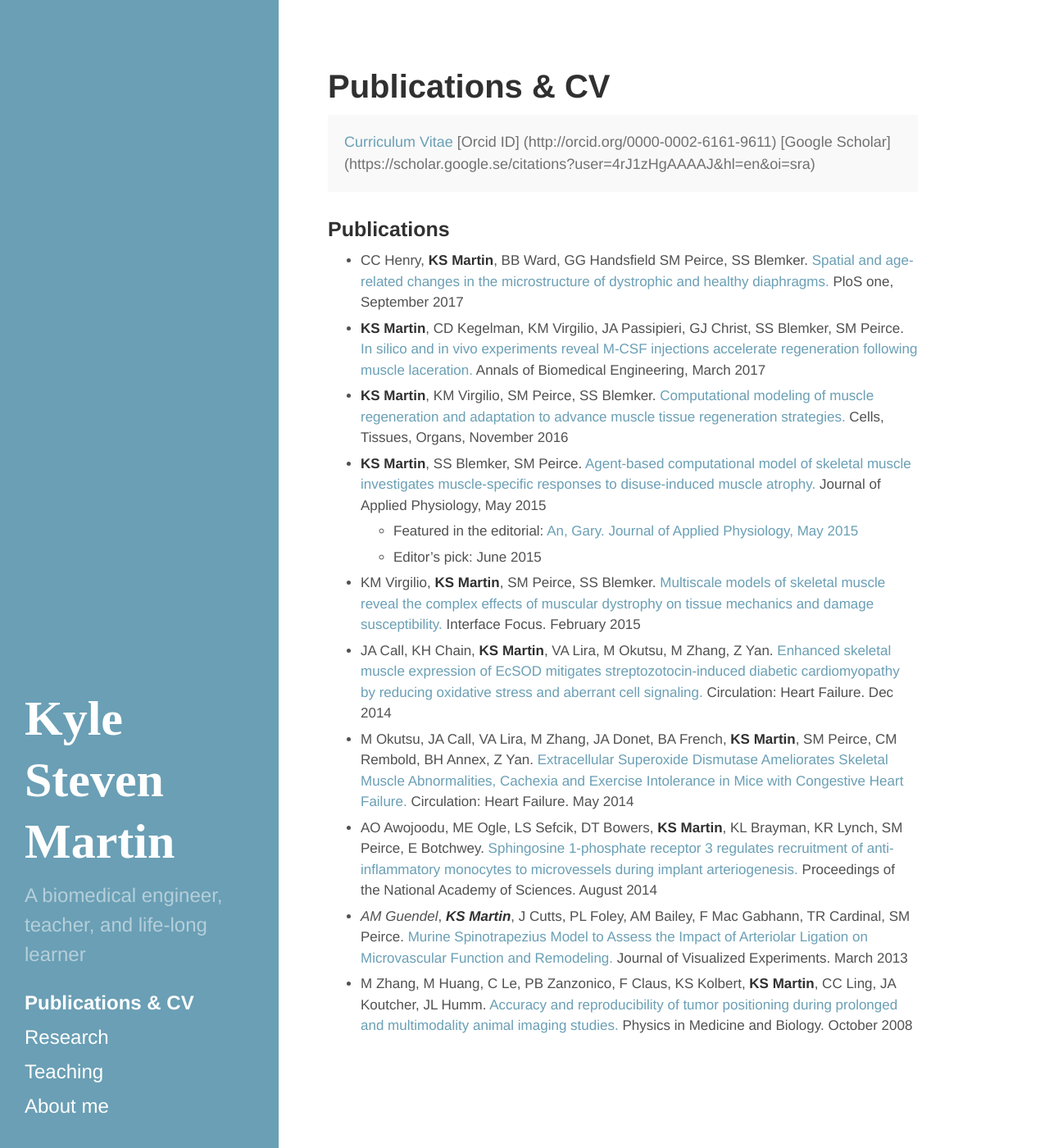
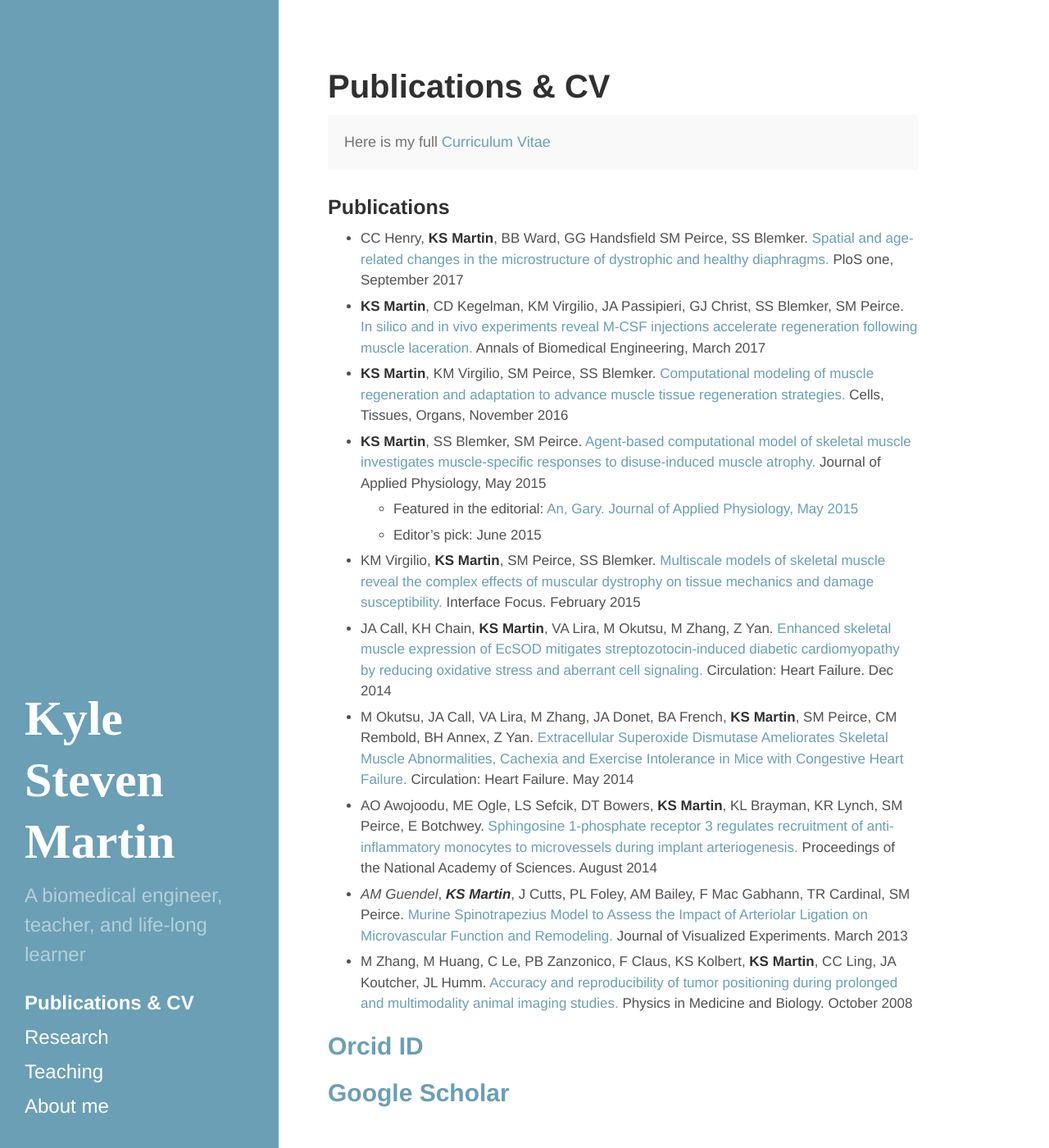
Before and after one commit to ksm362/ksm362.github.io, a Jekyll site: the page built from PubsCV.md, in a window 1280 px wide and 1400 px high. Shown: the whole window at 82% size. Built offline with Jekyll 4.4.1, drawn with Linux system fonts in a browser that asks for light colours.

Commit message:
another try

```diff
--- a/PubsCV.md
+++ b/PubsCV.md
@@ -4,9 +4,7 @@
 ---
 
 <p class="message">
-  <a href="/pdfs/KSM_CV.pdf">Curriculum Vitae</a>
-  [Orcid ID] (http://orcid.org/0000-0002-6161-9611)
-  [Google Scholar] (https://scholar.google.se/citations?user=4rJ1zHgAAAAJ&hl=en&oi=sra)
+  Here is my full <a href="/pdfs/KSM_CV.pdf">Curriculum Vitae</a>
 </p>
 
 ### Publications
```
Also changed, not shown: other parts of PubsCV.md (+3 -0 lines).
